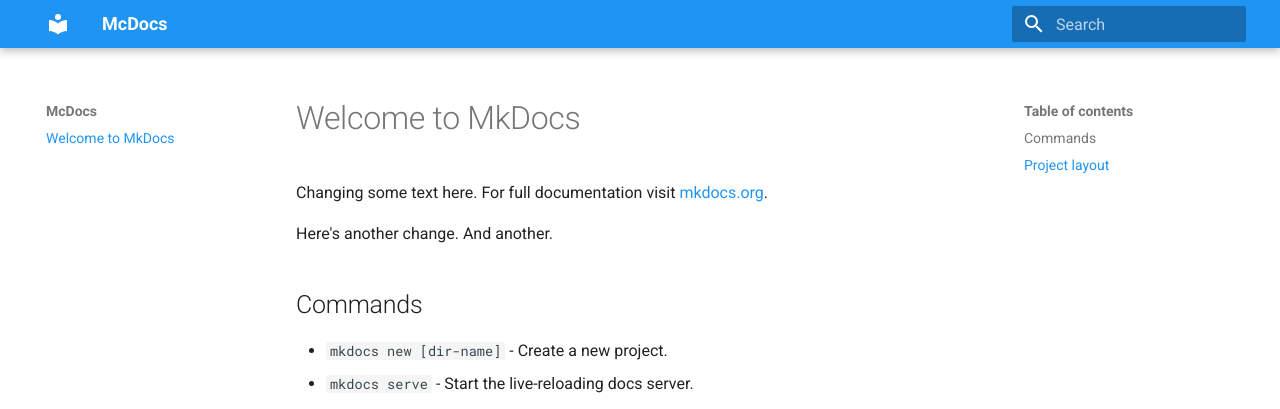
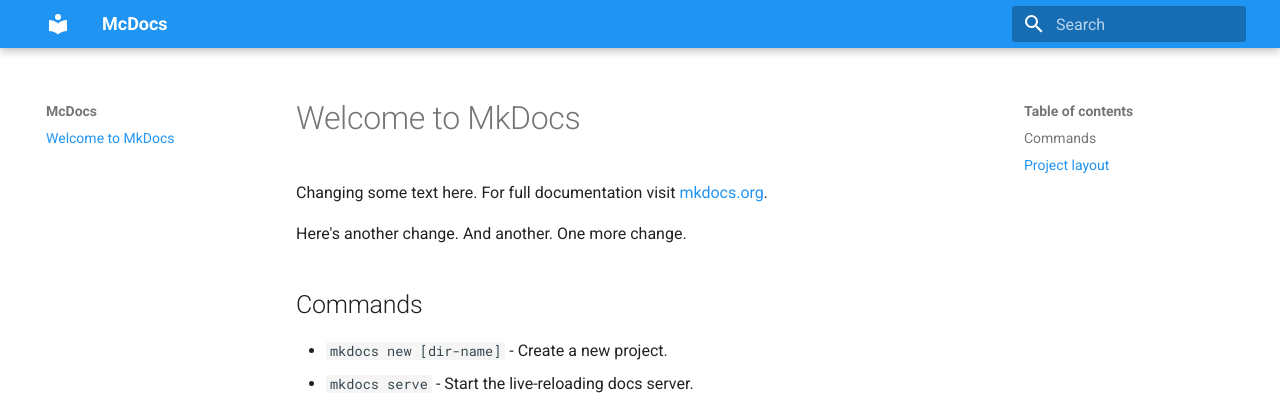
Before and after one commit to adriancollins/DLC, an MkDocs documentation site: the page built from docs/index.md, in a window 1280 px wide. Shown: the top 409 px of the page. Built offline with MkDocs 1.6.1 and Material for MkDocs 9.7.7, drawn with Linux system fonts in a browser that asks for light colours.

Commit message:
making change to test build

```diff
--- a/docs/index.md
+++ b/docs/index.md
@@ -4,6 +4,7 @@
 
 Here's another change.
 And another.
+One more change.
 
 
 
```
